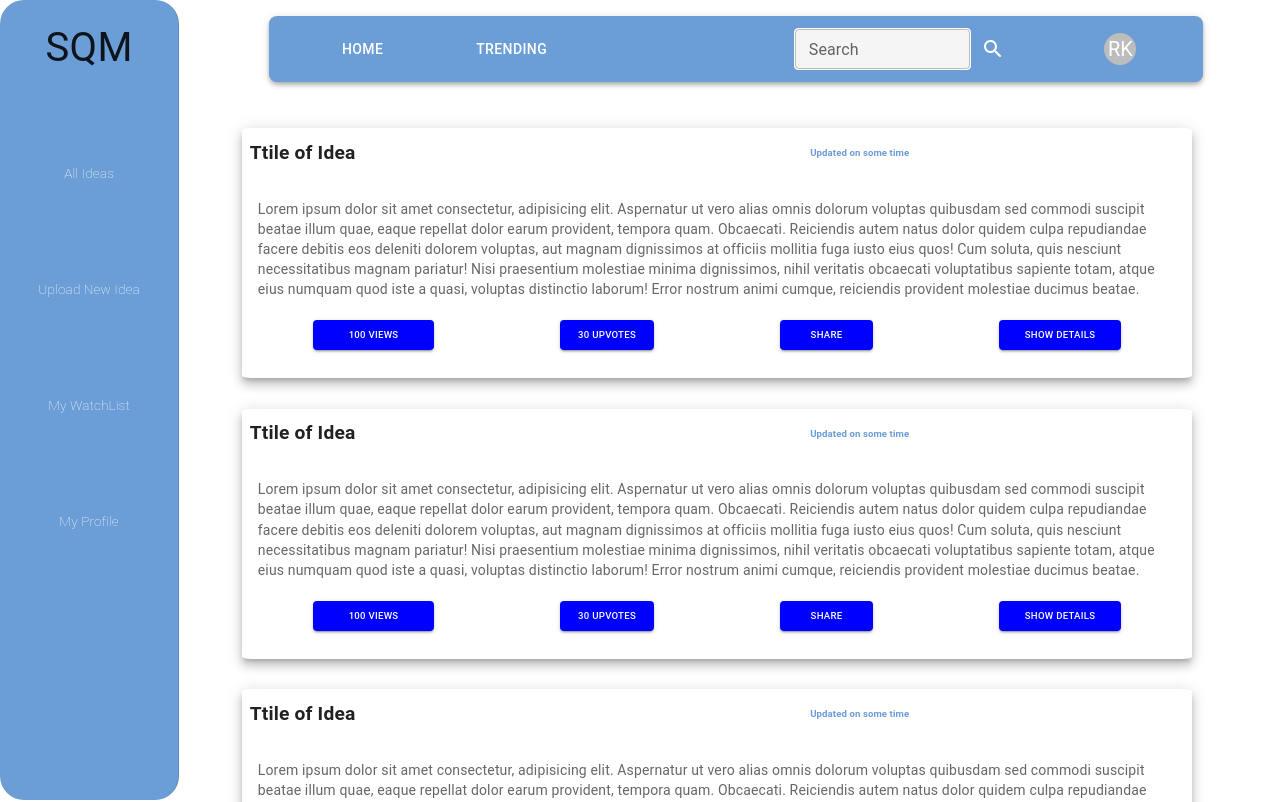
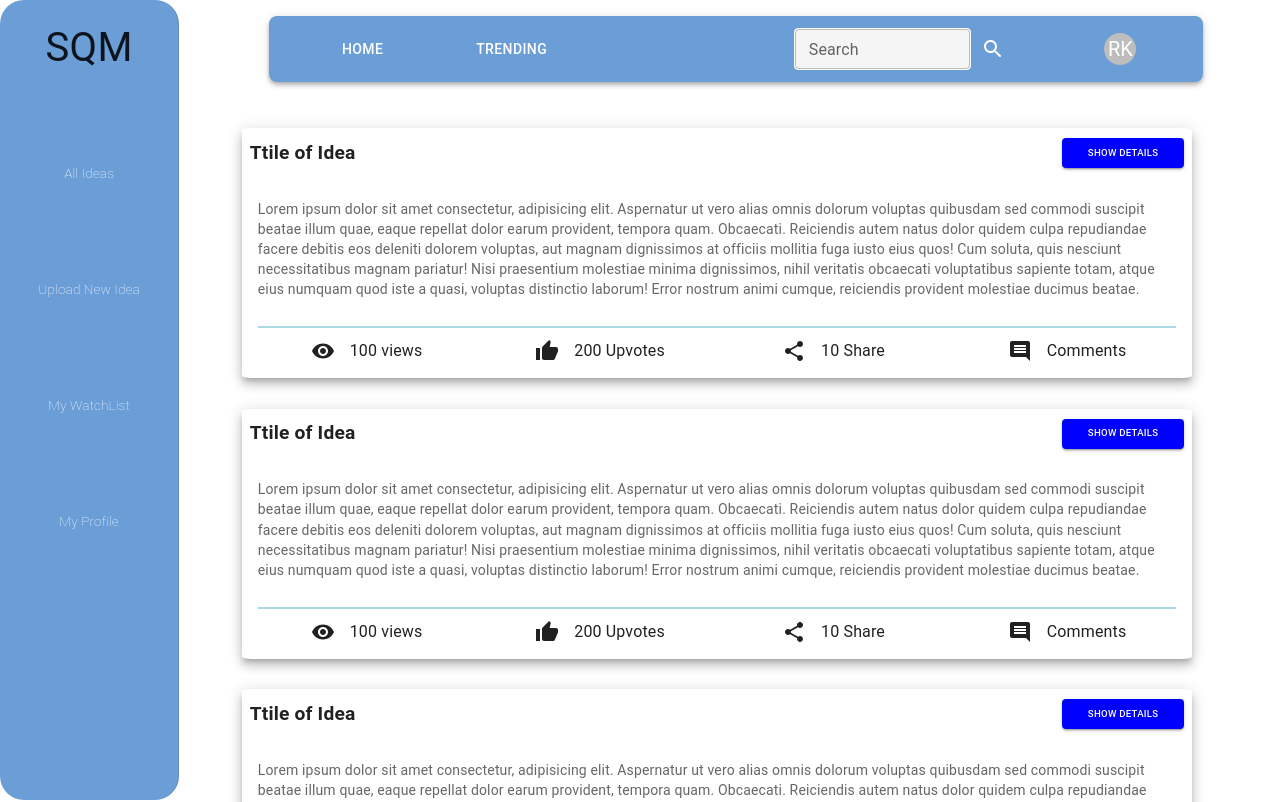
Before and after one commit to rupeshkumar8825/SolveitFe, a React (Create React App) app: page /home in a window 1280 px wide. Shown: the top 802 px of the page. Built offline with nearby package versions, Linux system fonts and the light colour scheme; no server answers.

Commit message:
enhanced the design for ideacard for this purpose. Added the option to share, upvote, comment and so on for this purpose.

```diff
--- a/src/pages/HomePage/components/IdeaCard.tsx
+++ b/src/pages/HomePage/components/IdeaCard.tsx
@@ -9,15 +9,17 @@ import CardActions from '@mui/material/CardActions';
 import Collapse from '@mui/material/Collapse';
 import Avatar from '@mui/material/Avatar';
 import IconButton, { IconButtonProps } from '@mui/material/IconButton';
-import Typography from '@mui/material/Typography';
 import { red } from '@mui/material/colors';
 import FavoriteIcon from '@mui/icons-material/Favorite';
 import ShareIcon from '@mui/icons-material/Share';
 import MoreVertIcon from '@mui/icons-material/MoreVert';
-import { Box, Button } from '@mui/material';
+import { Box, Button, Typography } from '@mui/material';
+import RemoveRedEyeIcon from '@mui/icons-material/RemoveRedEye';
+import ThumbUpIcon from '@mui/icons-material/ThumbUp';
+import CommentIcon from '@mui/icons-material/Comment';
+// import ShareIcon from '@mui/icons-material/Share';
 
-
-export default function ProjectCard() {
+export default function IdeaCard() {
 
 
   return (
@@ -38,7 +40,10 @@ export default function ProjectCard() {
             }}
             >
             <Typography  sx={{padding: 0, fontWeight: "bold", fontSize : "1.2rem"}}>Ttile of Idea </Typography>
-            <Typography  sx={{padding: 0,width: "40%", color : "#6B9DD7", fontWeight: "bold", fontSize : "0.6rem"}}> Updated on some time  </Typography>
+            {/* <Typography  sx={{padding: 0,width: "40%", color : "#6B9DD7", fontWeight: "bold", fontSize : "0.6rem"}}> Updated on some time  </Typography> */}
+            <Button variant="contained" size='small' sx={{backgroundColor: "blue", width : "13%", height: "30px",fontSize : "0.6rem"}}>
+            Show details
+          </Button>
           </Box>
 
       <CardContent sx={{marginBottom : "1%", height : "120px"}}>
@@ -47,9 +52,11 @@ export default function ProjectCard() {
           Reiciendis autem natus dolor quidem culpa repudiandae facere debitis eos deleniti dolorem voluptas, aut magnam dignissimos at officiis mollitia fuga iusto eius quos! Cum soluta, quis nesciunt necessitatibus magnam pariatur!
           Nisi praesentium molestiae minima dignissimos, nihil veritatis obcaecati voluptatibus sapiente totam, atque eius numquam quod iste a quasi, voluptas distinctio laborum! Error nostrum animi cumque, reiciendis provident molestiae ducimus beatae.
         </Typography>
+        <Typography sx={{border : 0.5, borderColor : "lightblue", marginTop : "3%"}}></Typography>
       </CardContent>
       <CardActions disableSpacing>
 
+        {/* <hr /> */}
         <Box
         component="main"
         sx={{
@@ -60,20 +67,86 @@ export default function ProjectCard() {
           bgcolor: "background.default",
           width: ``,
           padding:0,
+          marginTop : "2%"
         }}
         >
-          <Button variant="contained" size='small' sx={{backgroundColor: "blue", width : "13%", height: "30px",fontSize : "0.6rem"}}>
-            100 views
-          </Button>
-          <Button variant="contained" size='small' sx={{backgroundColor: "blue", width : "10%", height: "30px",fontSize : "0.6rem"}}>
-            30 Upvotes
-          </Button>
-          <Button variant="contained" size='small' sx={{backgroundColor: "blue", width : "10%", height: "30px",fontSize : "0.6rem"}}>
-            Share
-          </Button>
-          <Button variant="contained" size='small' sx={{backgroundColor: "blue", width : "13%", height: "30px",fontSize : "0.6rem"}}>
-            Show details
-          </Button>
+          <Box
+          component="main"
+          sx={{
+            display : "flex",
+            justifyContent : "center",
+            alignItems : "center",
+            flexGrow: 1,
+            bgcolor: "background.default",
+            width: ``,
+            padding:0,
+            // border : 2,
+          }}
+          >
+            <RemoveRedEyeIcon></RemoveRedEyeIcon>
+            <Typography sx={{marginLeft : "15px"}}>
+              100 views
+            </Typography>
+          </Box>
+          <Box
+          component="main"
+          sx={{
+            display : "flex",
+            justifyContent : "center",
+            alignItems : "center",
+            flexGrow: 1,
+            bgcolor: "background.default",
+            width: ``,
+            padding:0,
+            // border : 2,
+          }}
+          >
+            <ThumbUpIcon></ThumbUpIcon>
+
+            <Typography sx={{marginLeft : "15px"}}>
+              200 Upvotes
+            </Typography>
+          </Box>
+
+          <Box
+          component="main"
+          sx={{
+            display : "flex",
+            justifyContent : "center",
+            alignItems : "center",
+            flexGrow: 1,
+            bgcolor: "background.default",
+            width: ``,
+            padding:0,
+            // border : 2,
+          }}
+          >
+            <ShareIcon></ShareIcon>
+            <Typography sx={{marginLeft : "15px"}}>
+              10 Share
+            </Typography>
+          </Box>
+
+          <Box
+          component="main"
+          sx={{
+            display : "flex",
+            justifyContent : "center",
+            alignItems : "center",
+            flexGrow: 1,
+            bgcolor: "background.default",
+            width: ``,
+            padding:0,
+            // border : 2,
+          }}
+          >
+            <CommentIcon></CommentIcon>
+            <Typography sx={{marginLeft : "15px"}}>
+              Comments
+            </Typography>
+          </Box>
+
+
 
         </Box>
 
```
